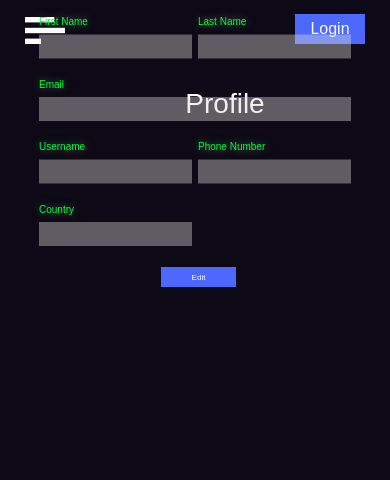
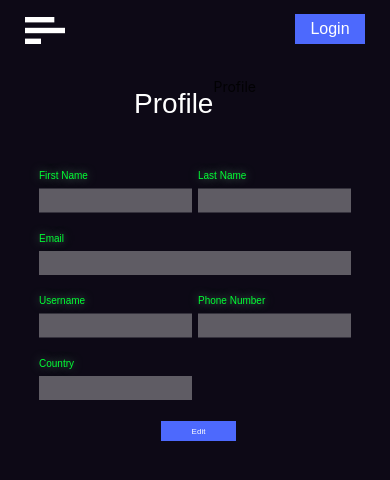
Before and after one commit to Bhunesh22/Suga_Frontend, a React (Create React App) app: page /profile in a window 390 px wide. Shown: the top 480 px of the page. Built offline with nearby package versions, Linux system fonts and the light colour scheme; no server answers; a web font is replaced by a local one.

Commit message:
edit profile

```diff
--- a/src/Components/profile/EditProfile.css
+++ b/src/Components/profile/EditProfile.css
@@ -142,4 +142,8 @@ col-md-12 > form-control{
         justify-content: center;
     }
 
+    .editProfileForm1{
+        margin-bottom: 60px;
+    }
+
 }
--- a/src/Components/profile/Profile.css
+++ b/src/Components/profile/Profile.css
@@ -5,32 +5,15 @@ html {
     box-sizing: border-box;
 }
 
-.profile1{
+.profile1 {
     width: 100vw;
     background: #0D0916;
     overflow: hidden;
-    z-index: 100;
     height: 1300px;
 
 }
 
-
-
-.profileBackground1 {
-    background-image: url("./images/COD1.png");
-    background-repeat: no-repeat;
-    background-size: cover;
-    mix-blend-mode: normal;
-    opacity: 0.3;
-    position: absolute;
-    width: 100vw;
-    margin-top: 0px;
-    height: 1024px;
-    z-index: .1;
-}
-
-.profileDetailC{
-z-index: 50;
+.profileDetailC {
     display: flex;
     flex-direction: column;
     align-items: center;
@@ -58,15 +41,18 @@ display: flex;
 }
 
 .profileTxt1 {
+    margin-top: 64px;
+    display: flex;
+    justify-content: center;
+}
+
+
+.profileTxt2{
     font-family: 'Gilroy-Bold', sans-serif;
     font-size: 48px;
     line-height: 56px;
 
     color: #FFFFFF;
-    margin-left: 60px;
-    margin-top: 64px;
-
-
 }
 
 .profileImage2 {
@@ -78,7 +64,7 @@ display: flex;
     margin-top: 32px;
 }
 
-.profileBlueLine1{
+.profileBlueLine1 {
     width: 3px;
     height: 584px;
     margin-left: 107px;
@@ -88,17 +74,13 @@ filter: blur(2px);
 
 }
 
-.profileDetail{
+.profileDetail {
     display: flex;
     align-items: center;
 }
 
-.form2{
-    z-index: 50;
 
-}
-
-.firstName1{
+.firstName1 {
     font-family: 'Gilroy-SemiBold', sans-serif;
     font-size: 20px;
     line-height: 16px;
@@ -107,12 +89,12 @@ filter: blur(2px);
     text-shadow: 0px 0px 20px rgba(177, 255, 193, 0.5);
 }
 
-.formFlex1{
+.formFlex1 {
     display: flex;
 
 }
 
-.lastName1{
+.lastName1 {
     font-family: 'Gilroy-SemiBold', sans-serif;
     font-size: 20px;
     line-height: 16px;
@@ -121,7 +103,7 @@ filter: blur(2px);
     text-shadow: 0px 0px 20px rgba(177, 255, 193, 0.5);
 }
 
-.email2{
+.email2 {
     font-family: 'Gilroy-SemiBold', sans-serif;
     font-size: 20px;
     line-height: 16px;
@@ -130,7 +112,7 @@ filter: blur(2px);
     text-shadow: 0px 0px 20px rgba(177, 255, 193, 0.5);
 }
 
-.username2{
+.username2 {
     font-family: 'Gilroy-SemiBold', sans-serif;
     font-size: 20px;
     line-height: 16px;
@@ -139,32 +121,32 @@ filter: blur(2px);
     text-shadow: 0px 0px 20px rgba(177, 255, 193, 0.5);
 }
 
-.formFlex2{
+.formFlex2 {
     display: flex;
     flex-direction: column;
     gap: 42px;
 }
 
-.formFlex3{
+.formFlex3 {
     display: flex;
     flex-direction: column;
     gap: 42px;
     margin-left: -304px;
 }
 
-.formFlex4{
+.formFlex4 {
     display: flex;
     gap: 12px;
 }
 
-.formFlex5{
+.formFlex5 {
     display: flex;
     flex-direction: row;
     gap: 12px;
 }
 
 
-.phoneNumber1{
+.phoneNumber1 {
     font-family: 'Gilroy-SemiBold', sans-serif;
     font-size: 20px;
     line-height: 16px;
@@ -173,7 +155,7 @@ filter: blur(2px);
     text-shadow: 0px 0px 20px rgba(177, 255, 193, 0.5);
 }
 
-.editProfileBtn1{
+.editProfileBtn1 {
     width: 150px;
     height: 40px;
     background: #4D69FD;
@@ -187,7 +169,7 @@ margin-top: 42px;
     margin-left: 244px;
 }
 
-.inputFirstName1{
+.inputFirstName1 {
     width: 306px;
     height: 48px;
     background: rgba(217, 217, 217, 0.4);
@@ -195,11 +177,11 @@ border: none;
     border-radius: 0%;
 }
 
-.inputFirstName1::placeholder{
+.inputFirstName1::placeholder {
     color: black;
 }
 
-.inputLastName1{
+.inputLastName1 {
     width: 306px;
     height: 48px;
     background: rgba(217, 217, 217, 0.4);
@@ -207,22 +189,23 @@ border: none;
     border-radius: 0%;
 }
 
-.inputLastName1::placeholder{
+.inputLastName1::placeholder {
     color: black;
 }
 
-.inputEmail1{
+.inputEmail1 {
     width: 624px;
     height: 48px;
     background: rgba(217, 217, 217, 0.4);
     border: none;
     border-radius: 0%;
 }
-.inputEmail1::placeholder{
+
+.inputEmail1::placeholder {
     color: black;
 }
 
-.inputUsername2{
+.inputUsername2 {
     width: 306px;
     height: 48px;
     background: rgba(217, 217, 217, 0.4);
@@ -230,11 +213,11 @@ border-radius: 0%;
     border-radius: 0%;
 }
 
-.inputUsername2::placeholder{
+.inputUsername2::placeholder {
     color: black;
 }
 
-.inputCountry2{
+.inputCountry2 {
     width: 306px;
     height: 48px;
     background: rgba(217, 217, 217, 0.4);
@@ -242,11 +225,11 @@ border-radius: 0%;
     border-radius: 0%;
 }
 
-.inputCountry2::placeholder{
+.inputCountry2::placeholder {
     color: black;
 }
 
-.inputPhoneNumber2{
+.inputPhoneNumber2 {
     width: 306px;
     height: 48px;
     background: rgba(217, 217, 217, 0.4);
@@ -254,35 +237,40 @@ border-radius: 0%;
     border-radius: 0%;
 }
 
-.inputPhoneNumber2::placeholder{
+.inputPhoneNumber2::placeholder {
     color: black;
 }
 
 @media screen and (max-width: 550px) {
-    .profileDetail{
+    .profileDetail {
         flex-direction: column;
-
+        margin-top: 140px;
     }
 
-    .profileBlueLine1{
+    .profileBlueLine1 {
         display: none;
     }
 
-    .profileImageContainer{
+    .profileImageContainer {
         transform: scale(0.5);
         margin-top: -150px;
     }
 
-    .profileImage2{
+    .profileImage2 {
         margin-left: 0px;
     }
 
-    .profileTxt1{
+    .profileTxt1 {
         margin-top: 16px;
+    }
+
+
+    .profileTxt2 {
         font-size: 28px;
     }
 
-    .form2{
+
+    .form2 {
         transform: scale(0.5);
         margin-left: 0px;
         margin-top: -250px;
--- a/src/Components/profile/Profile.js
+++ b/src/Components/profile/Profile.js
@@ -68,7 +68,7 @@ function Profile() {
             <div className='profileGradient2'></div> */}
 
                     <div className='profileDetailC'>
-                        <div className='profileTxt1'>Profile</div>
+                        <div className='profileTxt1'><h2 className='profileTxt2'>Profile</h2>Profile</div>
                         <div className='profileDetail'>
                             <div className='form2'>
 
@@ -106,8 +106,8 @@ function Profile() {
                                                 type="text"
                                                 className="form-control mb-1, inputEmail1"
                                                 name="email"
-                                                placeholder={user === undefined? "" : user.email}
-                                                // placeholder={arrayIsEmpty() ? user.email : editedData[editedData.length - 1].email}
+                                                placeholder={user === undefined ? "" : user.email}
+                                            // placeholder={arrayIsEmpty() ? user.email : editedData[editedData.length - 1].email}
                                             />
                                         </div>
                                         <div className='formFlex4'>
@@ -118,8 +118,8 @@ function Profile() {
                                                     type="text"
                                                     className="form-control mb-1, inputUsername2"
                                                     name="username"
-                                                    placeholder={user === undefined? "" : user.name}
-                                                    // placeholder={arrayIsEmpty() ? user.name : editedData[editedData.length - 1].username}
+                                                    placeholder={user === undefined ? "" : user.name}
+                                                // placeholder={arrayIsEmpty() ? user.name : editedData[editedData.length - 1].username}
                                                 />
                                             </div>
                                             <div className="col-md-6">
```
Lines whose indentation alone changed are shown as unchanged.
